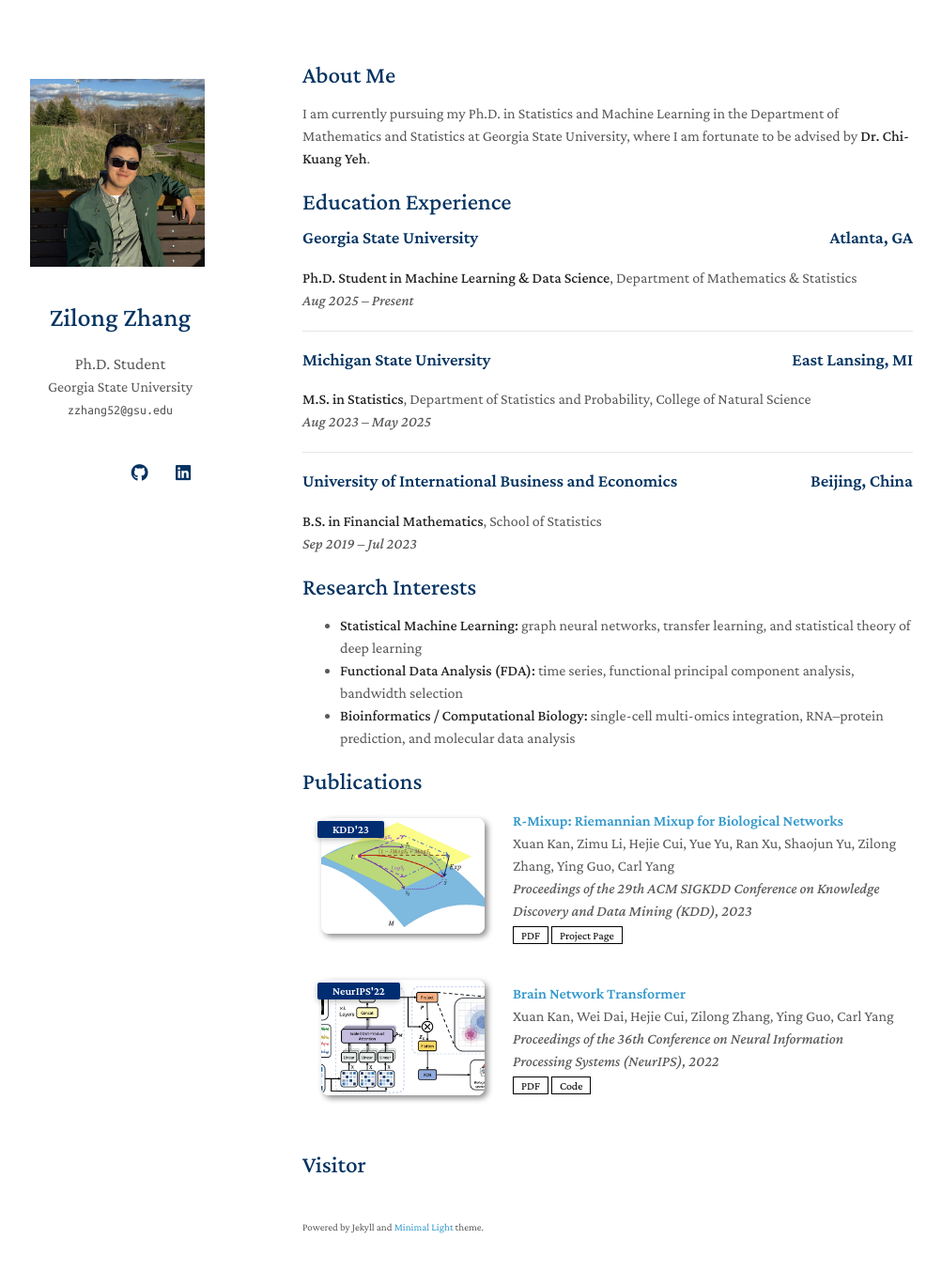
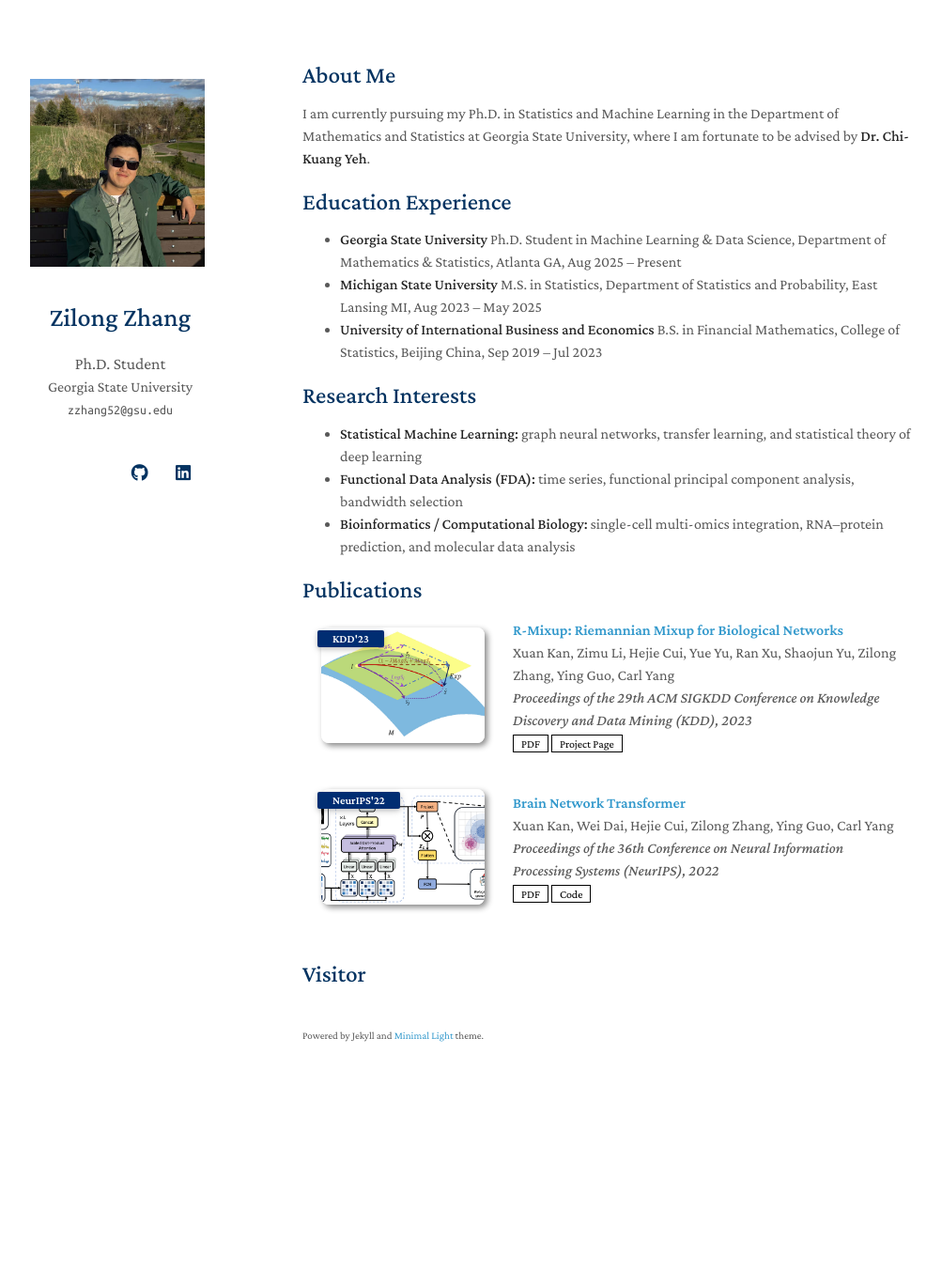
Before and after one commit to zilong7832/zilong7832.github.io, a Jekyll site: the page built from index.md, in a window 1280 px wide and 1387 px high. Shown: the top 1352 px of the window at 94% size, without its empty margins (148-1151 px from the left). Built offline with Jekyll 4.4.1, drawn with Linux system fonts in a browser that asks for light colours; a style sheet for code colours, icons or effects is not loaded; our own code applies the rules of GitHub Pages for plain Markdown files.

Commit message:
update publications and config for new site layout

```diff
--- a/index.md
+++ b/index.md
@@ -8,21 +8,10 @@ I am currently pursuing my Ph.D. in Statistics and Machine Learning in the Depar
 
 ## Education Experience
 
-### Georgia State University <span style="float:right;">Atlanta, GA</span>
-**Ph.D. Student in Machine Learning & Data Science**, Department of Mathematics & Statistics
-*Aug 2025 – Present*
+- **Georgia State University** Ph.D. Student in Machine Learning & Data Science, Department of Mathematics & Statistics, Atlanta GA, Aug 2025 – Present
+- **Michigan State University** M.S. in Statistics, Department of Statistics and Probability, East Lansing MI, Aug 2023 – May 2025
+- **University of International Business and Economics** B.S. in Financial Mathematics, College of Statistics, Beijing China, Sep 2019 – Jul 2023
 
----
-
-### Michigan State University <span style="float:right;">East Lansing, MI</span>
-**M.S. in Statistics**, Department of Statistics and Probability, College of Natural Science
-*Aug 2023 – May 2025*
-
----
-
-### University of International Business and Economics <span style="float:right;">Beijing, China</span>
-**B.S. in Financial Mathematics**, School of Statistics
-*Sep 2019 – Jul 2023*
 ## Research Interests
 
 - **Statistical Machine Learning:** graph neural networks, transfer learning, and statistical theory of deep learning
```
